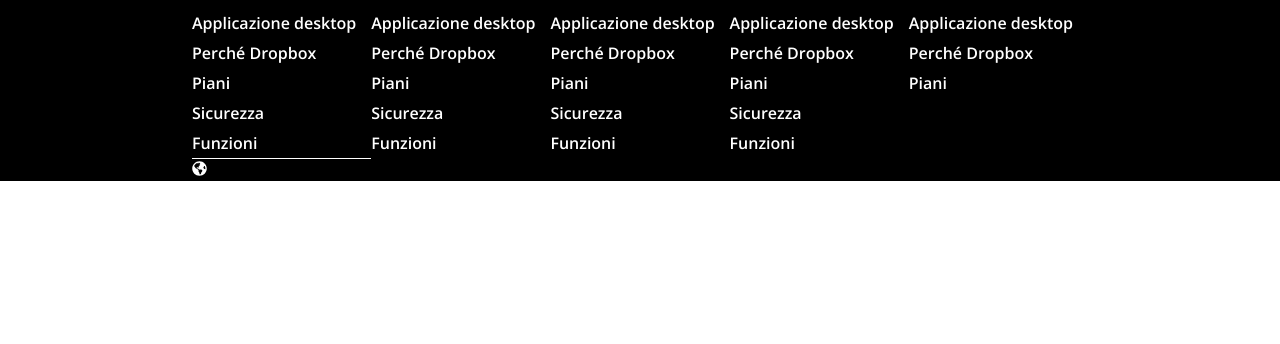
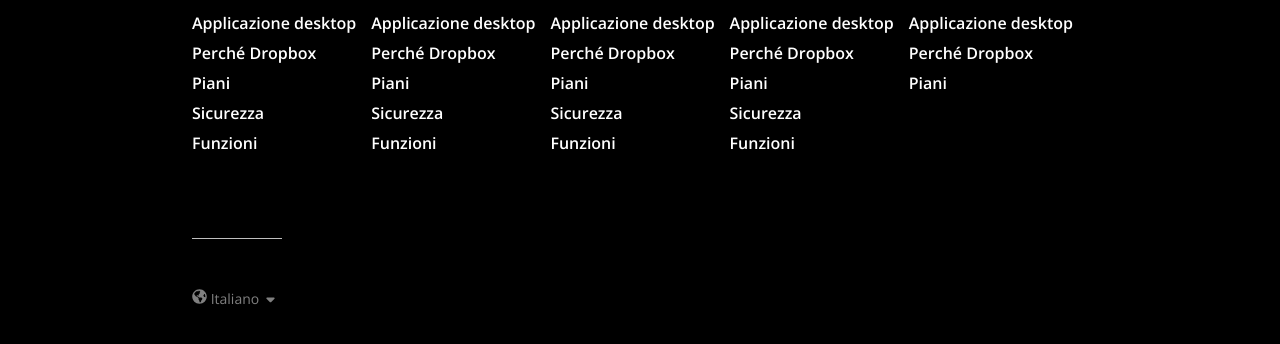
Before and after one commit to LorenzoAriatta/htmlcss-dropbox, a plain HTML site: page index.html in a window 1280 px wide. Shown: the part 7010-7354 px from the top of the page. Before the commit the page ends 7191 px from the top, so only its background shows below. Drawn offline with nearby package versions, Linux system fonts and the light colour scheme.

Commit message:
finito footer

```diff
--- a/css/style.css
+++ b/css/style.css
@@ -763,12 +763,22 @@ hr {
 }
 
 .globe {
-    width: 20%;
-    border-top: 1px solid white;
+    width: 10%;
+    border-top: 1px solid #bfbfbf;
+    margin-top: 80px;
+    padding: 50px 0;
+    color: grey;
+    font-size: 14px;
 }
 
 .globe img {
     filter: invert(1);
     width: 15px;
     height: 15px;
+    opacity: 0.5;
 }
+
+svg {
+    width: 15px;
+    height: 15px;
+}
--- a/index.html
+++ b/index.html
@@ -859,6 +859,13 @@
             <div class="container-team">
                 <div class="globe">
                     <img src="img/globe-americas-solid.svg" alt="globe">
+                    Italiano <svg aria-hidden="true" focusable="false" data-prefix="fas" data-icon="sort-down"
+                        class="svg-inline--fa fa-sort-down fa-w-10" role="img" xmlns="http://www.w3.org/2000/svg"
+                        viewBox="0 0 320 512">
+                        <path fill="currentColor"
+                            d="M41 288h238c21.4 0 32.1 25.9 17 41L177 448c-9.4 9.4-24.6 9.4-33.9 0L24 329c-15.1-15.1-4.4-41 17-41z">
+                        </path>
+                    </svg>
                 </div>
             </div>
 
```
Also changed, not shown: img/sort-down-solid.svg (added).
